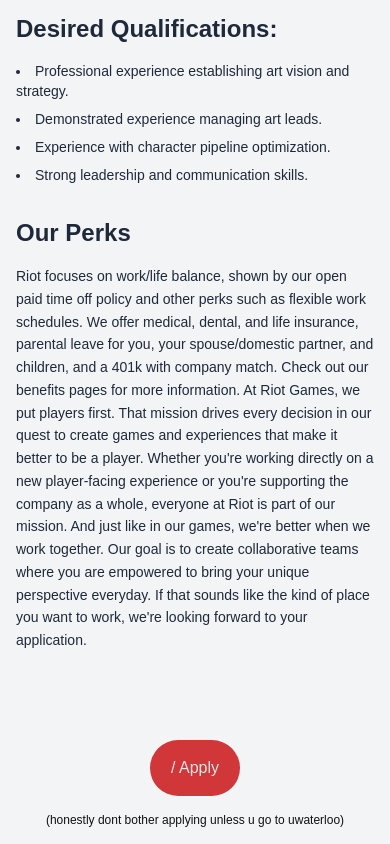
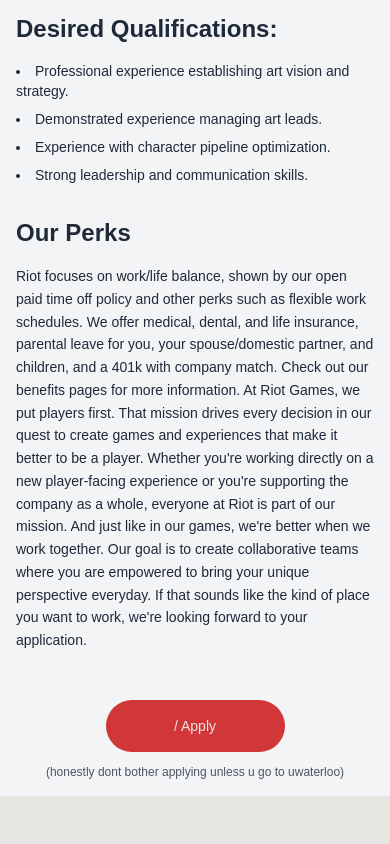
Before and after one commit to jparisio/riot-careers, a Next.js app: page /job-page/193724 in a window 390 px wide. Shown: the part 1503-2347 px from the top of the page. After the commit the page ends 2299 px from the top, so only its background shows below. Built offline with nearby package versions, Linux system fonts and the light colour scheme.

Commit message:
fully responsive

```diff
--- a/src/pages/job-page/[id].tsx
+++ b/src/pages/job-page/[id].tsx
@@ -38,7 +38,7 @@
     };
   }, [router.events, lenis]);
 
-  const [hovered, setHovered] = useState(false);
+  const [isHovered, setIsHovered] = useState(false);
 
   return (
     <>
@@ -156,27 +156,25 @@
           </section>
         </div>
 
-        <div className="w-full flex items-center justify-center flex-col mt-22">
+        <div className="w-full flex items-center justify-center flex-col mt-12 sm:mt-16 md:mt-20 lg:mt-22">
           <button
-            className="relative rounded-4xl p-4 bg-riotred text-background w-1/4 overflow-hidden"
-            onMouseEnter={() => setHovered(true)}
-            onMouseLeave={() => setHovered(false)}
+            className="relative rounded-4xl p-4 bg-riotred text-background  w-2/4 overflow-hidden text-sm sm:text-base md:text-lg font-medium"
+            onMouseEnter={() => setIsHovered(true)}
+            onMouseLeave={() => setIsHovered(false)}
           >
-            {/* Sliding black div */}
+            {/* Sliding black background */}
             <motion.div
-              className="absolute inset-x- bottom-0 bg-black h-24 w-180%"
-              initial={{ y: "100%", rotate: 0 }}
-              animate={{
-                y: hovered ? "10%" : "100%",
-                rotate: hovered ? 5 : 0,
-              }}
-              transition={{ duration: 0.5, ease: "easeOut" }}
+              className="absolute inset-0 bg-black"
+              initial={{ y: "100%" }}
+              animate={{ y: isHovered ? "0%" : "100%" }}
+              transition={{ duration: 0.3, ease: "easeOut" }}
             />
 
             {/* Button text - keep it above the sliding div */}
             <span className="relative z-10">/ Apply</span>
           </button>
-          <p className="text-xs text-foreground mt-4">
+
+          <p className="text-xs sm:text-sm text-gray-600 mt-3 sm:mt-4 text-center px-4 max-w-md">
             (honestly dont bother applying unless u go to uwaterloo)
           </p>
         </div>
```
